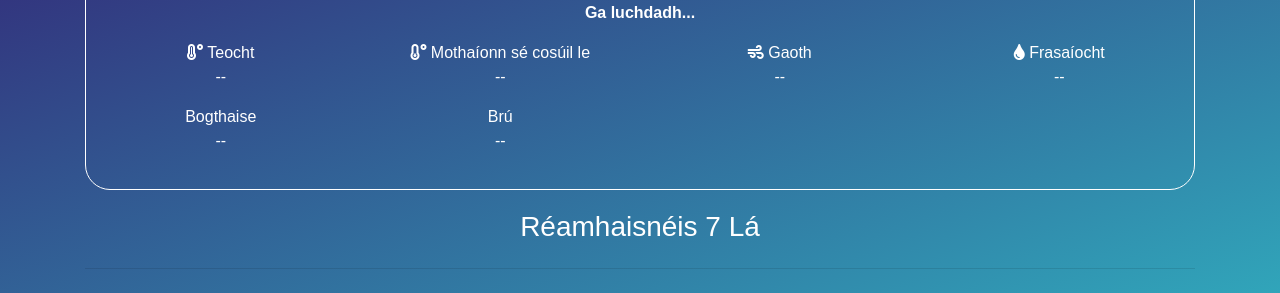
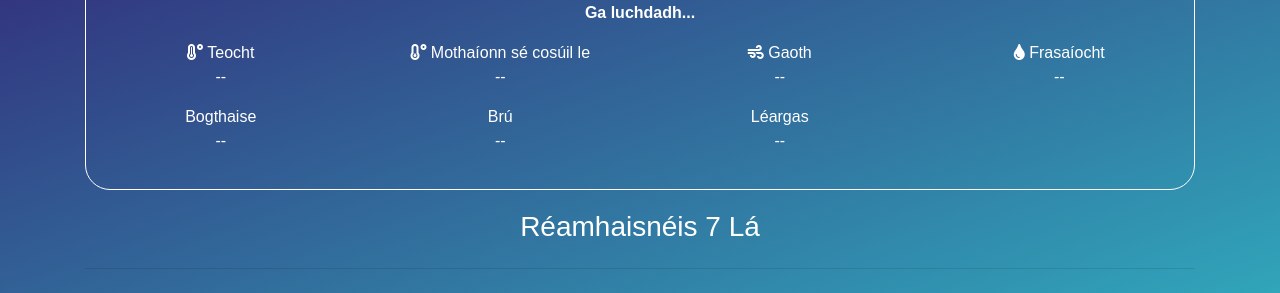
Before and after one commit to angeidheal/aimsir, a Jekyll site: the page built from ga.html, in a window 1280 px wide. Shown: the part 318-611 px from the top of the page. Built offline with Jekyll 4.4.1, drawn with Linux system fonts in a browser that asks for light colours; nearby versions of some CDN libraries; a script that is not in the unit is left out.

Commit message:
Update ga.html

```diff
--- a/ga.html
+++ b/ga.html
@@ -39,7 +39,7 @@ permalink: /gaeilge/
         <p>Brú<br/><span class="pressure">--<span></p>
       </div>
       <div class="col-md-3">
-        <p></p>
+        <p>Léargas<br/><span class="visibility">--<span></p>
       </div>
       <div class="col-md-3">
         <p></p>
```
